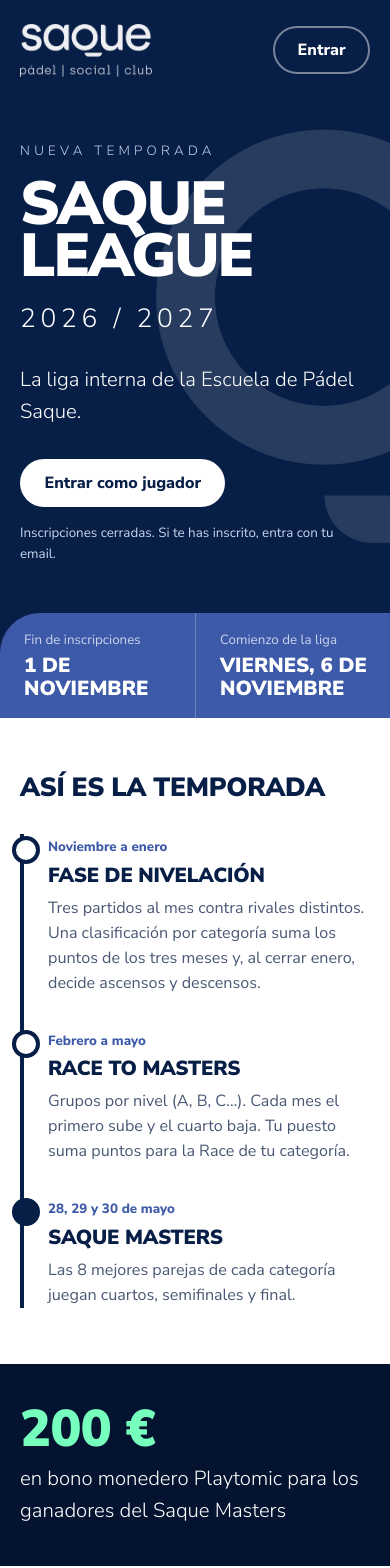
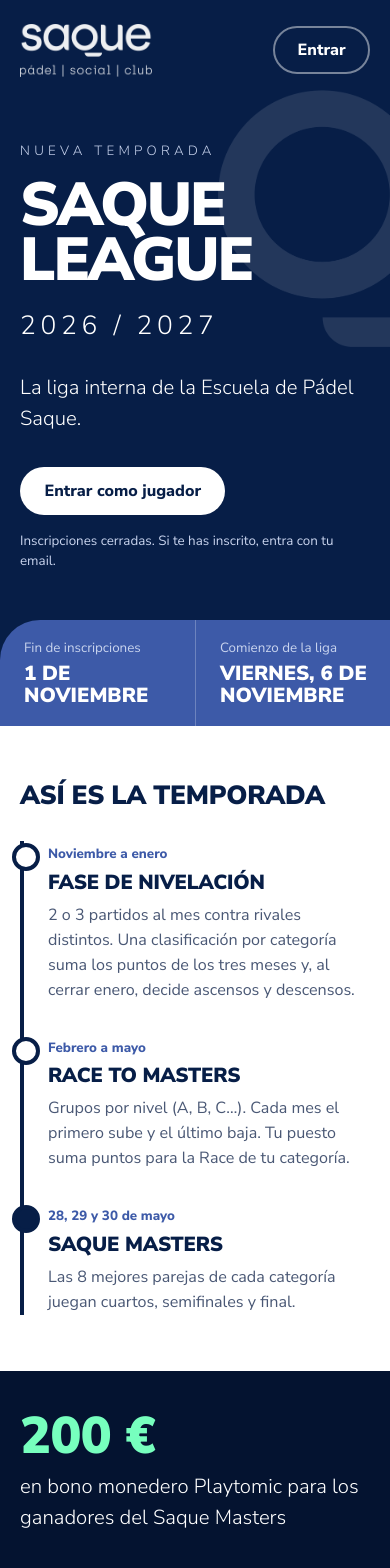
Before and after one commit to flipns/saque-padel, a Next.js app: page / in a window 390 px wide. Shown: the top 1568 px of the page. Built offline with nearby package versions, Linux system fonts and the light colour scheme; no server answers; the database is empty.

Commit message:
visual improvements and add gitignore

```diff
--- a/src/app/acceso/acceso.module.css
+++ b/src/app/acceso/acceso.module.css
@@ -1,7 +1,7 @@
-.page { min-height: 100dvh; display: grid; place-content: center; gap: 2rem; padding: 2rem 1.25rem; background: var(--mist); }
-.logo { justify-self: center; }
+.page { min-height: 100dvh; display: flex; flex-direction: column; align-items: center; justify-content: center; gap: 2rem; padding: 2rem 1.25rem; background: var(--mist); }
+.logo { display: block; }
 .logo img { width: 120px; height: auto; }
-.card { width: min(100%, 420px); background: var(--white); border-radius: var(--radius); padding: 2rem; border: 1px solid var(--line); }
+.card { width: 100%; max-width: 420px; background: var(--white); border-radius: var(--radius); padding: 2rem; border: 1px solid var(--line); }
 .card h1 { font-size: var(--step-2); margin-bottom: .75rem; }
 .card :global(.notice) { background: var(--mist); padding: 1rem; border-radius: 10px; margin: 0; }
 .card :global(.error) { color: var(--danger); font-weight: 600; margin: .6rem 0 0; }
--- a/src/app/landing.module.css
+++ b/src/app/landing.module.css
@@ -1,11 +1,11 @@
 .hero { position: relative; overflow: hidden; background: var(--navy); color: var(--white); padding-bottom: 0; }
-.heroQ { position: absolute; right: -14vw; top: 6%; width: min(78vw, 820px); height: auto; opacity: .14; pointer-events: none; }
+.heroQ { position: absolute; right: max(4vw, calc((100vw - var(--wrap)) / 2)); top: 140px; width: min(34vw, 420px); height: auto; opacity: .16; pointer-events: none; }
 .heroInner { position: relative; }
 .topbar { display: flex; align-items: center; justify-content: space-between; padding-block: 1.5rem; }
 .topbar img { width: 132px; height: auto; }
 .heroCopy { padding: clamp(2.5rem, 8vw, 6rem) 0 clamp(3rem, 7vw, 5rem); max-width: 52rem; }
 .kicker { font-weight: 300; letter-spacing: .32em; text-transform: uppercase; font-size: var(--step--1); margin: 0 0 1rem; color: var(--blue-soft); }
-.heroTitle { font-size: var(--step-hero); line-height: .86; letter-spacing: -0.035em; }
+.heroTitle { font-size: var(--step-hero); line-height: .92; letter-spacing: -0.035em; }
 .season { font-weight: 300; font-size: var(--step-2); letter-spacing: .18em; margin: 1rem 0 0; }
 .lead { font-size: var(--step-1); font-weight: 300; margin: 1.6rem 0 2rem; max-width: 32ch; }
 .ctaRow { display: flex; flex-wrap: wrap; align-items: center; gap: 1rem 1.25rem; }
@@ -52,7 +52,7 @@
 .footer img { width: 112px; height: auto; }
 
 @media (max-width: 820px) {
-  .heroQ { right: -40vw; top: 18%; width: 120vw; }
+  .heroQ { right: -18vw; top: 90px; width: 62vw; opacity: .12; }
   .track { grid-template-columns: 1fr; border-top: 0; border-left: 4px solid var(--navy); gap: 2rem; }
   .track li { padding: 0 0 0 1.5rem; }
   .track li::before { top: 2px; left: -12px; }
--- a/src/app/page.tsx
+++ b/src/app/page.tsx
@@ -64,12 +64,12 @@ export default async function Home() {
           <li>
             <span className={s.when}>Noviembre a enero</span>
             <h3 className="title">Fase de nivelación</h3>
-            <p>Tres partidos al mes contra rivales distintos. Una clasificación por categoría suma los puntos de los tres meses y, al cerrar enero, decide ascensos y descensos.</p>
+            <p>2 o 3 partidos al mes contra rivales distintos. Una clasificación por categoría suma los puntos de los tres meses y, al cerrar enero, decide ascensos y descensos.</p>
           </li>
           <li>
             <span className={s.when}>Febrero a mayo</span>
             <h3 className="title">Race to Masters</h3>
-            <p>Grupos por nivel (A, B, C…). Cada mes el primero sube y el cuarto baja. Tu puesto suma puntos para la Race de tu categoría.</p>
+            <p>Grupos por nivel (A, B, C…). Cada mes el primero sube y el último baja. Tu puesto suma puntos para la Race de tu categoría.</p>
           </li>
           <li>
             <span className={s.when}>{mastersDays}</span>
@@ -104,7 +104,7 @@ export default async function Home() {
       </section>
 
       <section className={`wrap ${s.block} ${s.facts}`} aria-label="Información práctica">
-        <div><strong>3 partidos al mes</strong><p>Por pareja, en grupos de cuatro.</p></div>
+        <div><strong>2 o 3 partidos al mes</strong><p>Por pareja, en grupos de tres o cuatro.</p></div>
         <div><strong>90 minutos</strong><p>Reserva por partido. Si se acaba el tiempo, gana quien vaya por delante.</p></div>
         <div><strong>{season.feePerPlayer} € por jugador</strong><p>Cada partido se paga al precio habitual de la pista.</p></div>
         <div><strong>Ranking individual</strong><p>Sigue tu evolución toda la temporada, cambies o no de pareja.</p></div>
```
Also changed, not shown: 2 other files (tests, documents, lock files or other folders).
